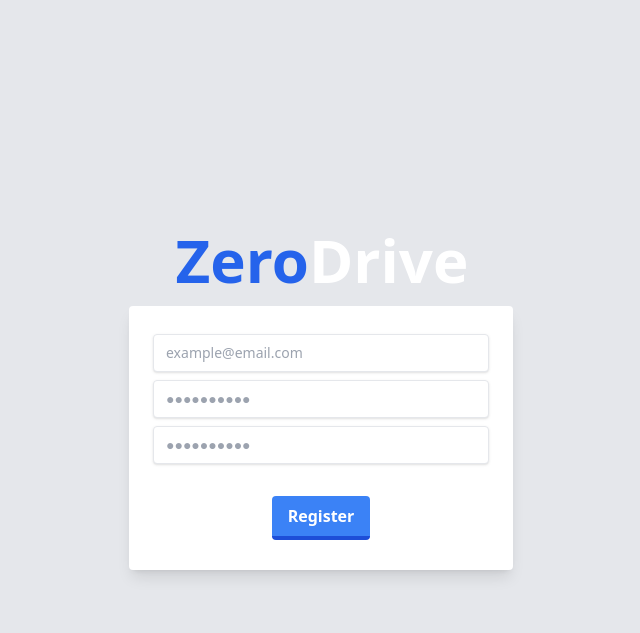
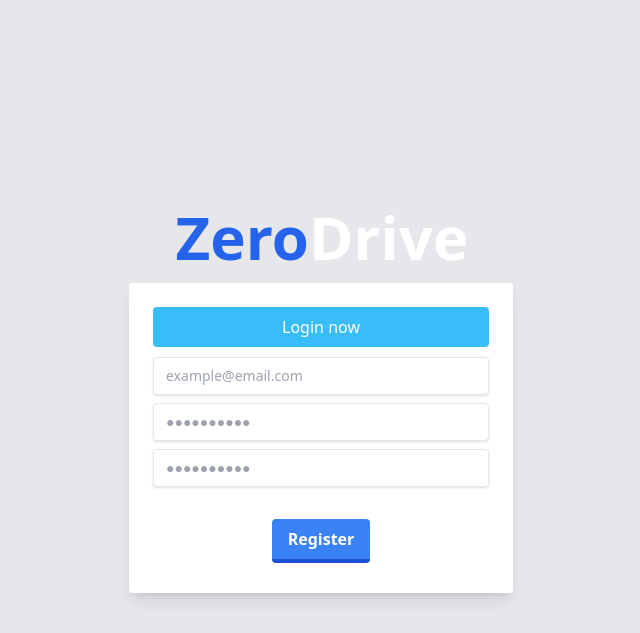
Before and after one commit to joelprez/zerodrive, a PHP site: page /register.php in a window 1280 px wide. Shown: the top 633 px of the page, without its empty margins (318-958 px from the left). Run offline with PHP 8.4, Linux system fonts and the light colour scheme; data that the repository does not hold is empty; a stand-in replaces the project's code that opens the database connection; some libraries are stand-ins or nearby versions.

Commit message:
login and register with messages for login/registration

```diff
--- a/login.php
+++ b/login.php
@@ -2,7 +2,6 @@
 session_start();
 // CSRF generation
 $_SESSION["csrf"] = md5(uniqid(mt_rand(), true));
-
 // redirect if user is already logged in
 if (isset($_SESSION["id"]) && is_numeric($_SESSION["id"])) {
     header("Location: index.php");
@@ -26,6 +25,7 @@ if (isset($_SESSION["id"]) && is_numeric($_SESSION["id"])) {
 <body class="bg-gray-200 flex flex-col justify-center items-center h-screen">
     <h1 class="text-6xl font-extrabold mb-4"><span class="text-blue-600">Zero</span><span class="text-white">Drive</span></h1>
     <div class="mr-0.5 w-96 rounded overflow-hidden shadow-lg bg-white p-6 text-center">
+        <div class="rounded mb-1.5 p-2 text-white bg-sky-400"><a href="register.php">Register now</a></div>
         <div id="message" class="rounded mb-1.5 p-2 text-white hidden"></div>
         <div id="inputs">
             <input name="email" class="shadow appearance-none border rounded w-full py-2 px-3 text-sm text-gray-700 focus:outline-none focus:shadow-outline my-1" placeholder="example@email.com" autocomplete="off">
--- a/register.php
+++ b/register.php
@@ -1,12 +1,10 @@
 <?php
 session_start();
-
 // redirect if user is already logged in
 if (isset($_SESSION["id"]) && is_numeric($_SESSION["id"])) {
     header("Location: index.php");
     die();
 }
-
 require_once 'inc/config.php';
 // CSRF generation
 $_SESSION["csrf"] = md5(uniqid(mt_rand(), true));
@@ -30,6 +28,7 @@ $_SESSION["csrf"] = md5(uniqid(mt_rand(), true));
 <body class="bg-gray-200 flex flex-col justify-center items-center h-screen">
     <h1 class="text-6xl font-extrabold mb-4"><span class="text-blue-600">Zero</span><span class="text-white">Drive</span></h1>
     <div class="mr-0.5 w-96 rounded overflow-hidden shadow-lg bg-white p-6 text-center">
+        <div class="rounded mb-1.5 p-2 text-white bg-sky-400"><a href="login.php">Login now</a></div>
         <div id="message" class="rounded mb-1.5 p-2 text-white hidden"></div>
         <input name="email" class="shadow appearance-none border rounded w-full py-2 px-3 text-sm text-gray-700 focus:outline-none focus:shadow-outline my-1" placeholder="example@email.com" autocomplete="off">
         <input name="password" type="password" class="shadow appearance-none border rounded text-sm w-full py-2 px-3 focus:outline-none focus:shadow-outline mt-1 mb-1" placeholder="●●●●●●●●●●">
```
